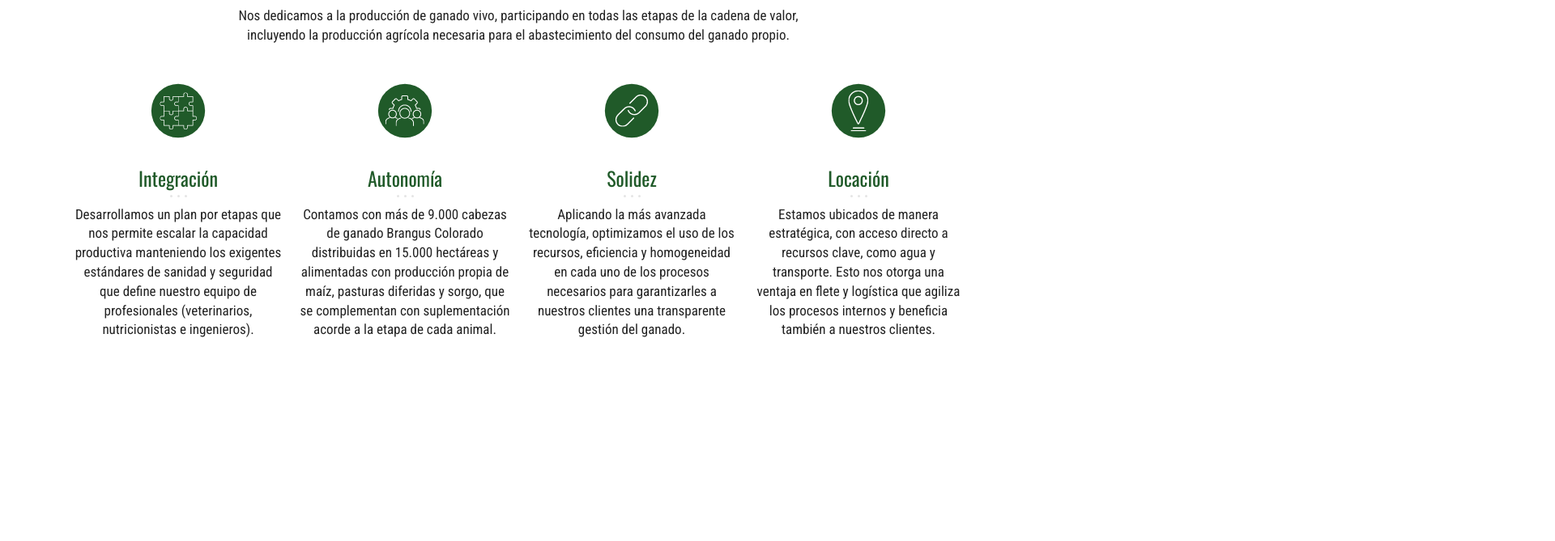
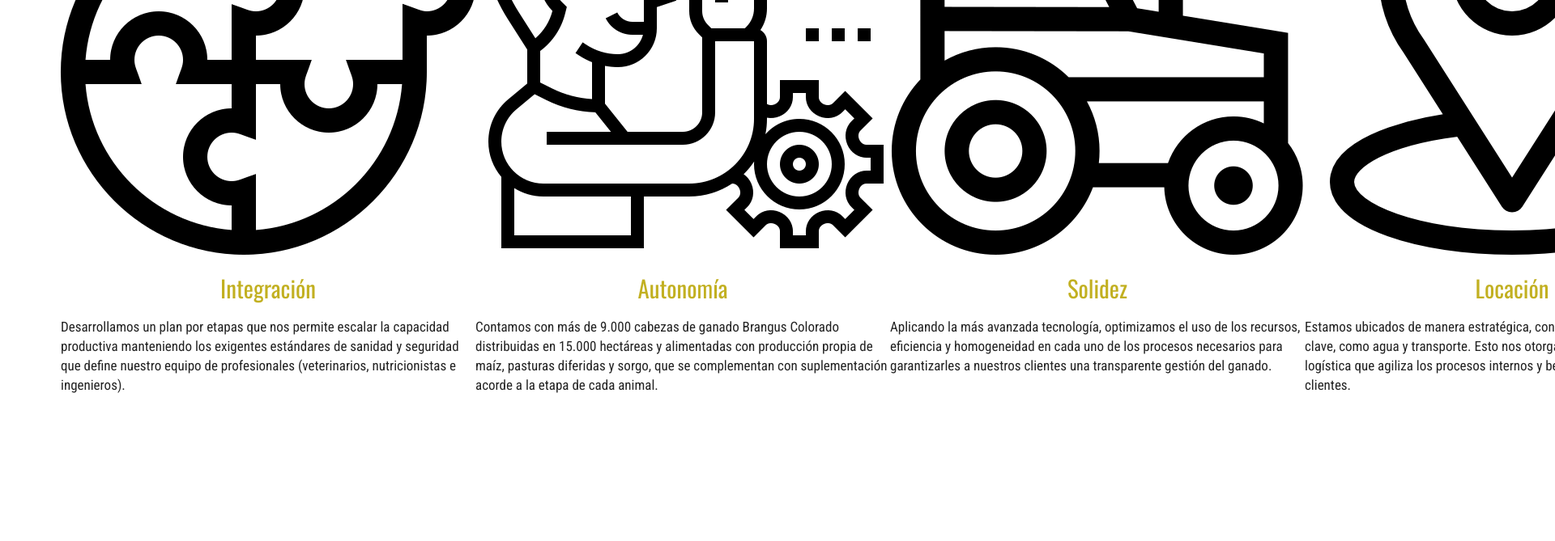
Before and after one commit to matiasmd8610/mateque, a plain HTML site: page produccion.html in a window 1280 px wide. Shown: the part 677-1346 px from the top of the page at 81% size, 1920 px wide, since content can reach past the window. Before the commit the page ends 1293 px from the top, so only its background shows below. Drawn offline with nearby package versions, Linux system fonts and the light colour scheme.

Commit message:
remove pics

```diff
--- a/produccion.html
+++ b/produccion.html
@@ -65,12 +65,12 @@
 
       <section class="home-values">
 
-        <div class="banner-todos">
 
-                <img src="images/banner-4.png" alt="banner-nosotros">
 
-            </div>
+            <div class="banner-todos">
+          <h2 class="secciones section-heading"> PRODUCCIÓN <h2>
 
+                </div>
 
         </div>
 
@@ -85,66 +85,28 @@
                                         <p class="text-center">Nos dedicamos a la producción de ganado vivo, participando en todas las etapas de la cadena de valor, <br>incluyendo la producción agrícola necesaria para el abastecimiento del consumo del ganado propio.</p>
                                         </div>
 
-                                              <div class="container">
-                                                <div class="row row-30">
-                                                  <div class="col-xs-6 col-lg-3 wow fadeInSmall" data-wow-delay=".1s" style="visibility: visible; animation-delay: 0.1s; animation-name: fadeInSmall;">
-                                                    <div class="features-box">
-                                                      <div class="features-box-image">
-                                                        <img src="images/integracion.png" alt="">
-                                                      </div>
-                                                      <h4 class="features-box-title">Integración</h4>
-                                                      <div class="features-box-decor">
-                                                        <div class="features-box-decor-item"></div>
-                                                        <div class="features-box-decor-item"></div>
-                                                        <div class="features-box-decor-item"></div>
-                                                      </div>
-                                                      <p>Desarrollamos un plan por etapas que nos permite escalar la capacidad productiva manteniendo los exigentes estándares de sanidad y seguridad que define nuestro equipo de profesionales (veterinarios, nutricionistas e ingenieros).</p>
+                                        <div class="d-lg-flex justify-content-between">
+                                                    <div class="item-values aos-init aos-animate" data-aos="fade-right" data-aos-duration="1500" data-aos-delay="200">
+                                                      <img class="mt-3 mb-4" src="images/integrity.png" alt="Integración">
+                                                      <h3 class="section-subheading text-center">Integración</h3>
+                                                      <p class="m-0">Desarrollamos un plan por etapas que nos permite escalar la capacidad productiva manteniendo los exigentes estándares de sanidad y seguridad que define nuestro equipo de profesionales (veterinarios, nutricionistas e ingenieros).</p>
+                                                    </div>
+                                                    <div class="item-values aos-init aos-animate" data-aos="fade-up" data-aos-duration="1500" data-aos-delay="400">
+                                                      <img class="mt-3 mb-4" src="images/autonomy.png" alt="Autonomía">
+                                                      <h3 class="section-subheading text-center">Autonomía</h3>
+                                                      <p class="m-0">Contamos con más de 9.000 cabezas de ganado Brangus Colorado distribuidas en 15.000 hectáreas y alimentadas con producción propia de maíz, pasturas diferidas y sorgo, que se complementan con suplementación acorde a la etapa de cada animal.</p>
+                                                    </div>
+                                                    <div class="item-values aos-init aos-animate" data-aos="fade-up" data-aos-duration="1500" data-aos-delay="600">
+                                                      <img class="mt-3 mb-4" src="images/strenght.png" alt="Solidez">
+                                                      <h3 class="section-subheading text-center">Solidez</h3>
+                                                      <p class="m-0">Aplicando la más avanzada tecnología, optimizamos el uso de los recursos, eficiencia y homogeneidad en cada uno de los procesos necesarios para garantizarles a nuestros clientes una transparente gestión del ganado.</p>
+                                                    </div>
+                                                    <div class="item-values aos-init aos-animate" data-aos="fade-left" data-aos-duration="1500" data-aos-delay="800">
+                                                      <img class="mt-3 mb-4" src="images/location.png" alt="Locación">
+                                                      <h3 class="section-subheading text-center">Locación</h3>
+                                                      <p class="m-0">Estamos ubicados de manera estratégica, con acceso directo a recursos clave, como agua y transporte. Esto nos otorga una ventaja en flete y logística que agiliza los procesos internos y beneficia también a nuestros clientes.</p>
                                                     </div>
                                                   </div>
-                                                  <div class="col-xs-6 col-lg-3 wow fadeInSmall" data-wow-delay=".2s" style="visibility: visible; animation-delay: 0.2s; animation-name: fadeInSmall;">
-                                                    <div class="features-box">
-                                                      <div class="features-box-image">
-                                                        <img src="images/Autonomia.png" alt="">
-                                                      </div>
-                                                      <h4 class="features-box-title">Autonomía</h4>
-                                                      <div class="features-box-decor">
-                                                        <div class="features-box-decor-item"></div>
-                                                        <div class="features-box-decor-item"></div>
-                                                        <div class="features-box-decor-item"></div>
-                                                      </div>
-                                                      <p>Contamos con más de 9.000 cabezas de ganado Brangus Colorado distribuidas en 15.000 hectáreas y alimentadas con producción propia de maíz, pasturas diferidas y sorgo, que se complementan con suplementación acorde a la etapa de cada animal.</p>
-                                                    </div>
-                                                  </div>
-                                                  <div class="col-xs-6 col-lg-3 wow fadeInSmall" data-wow-delay=".3s" style="visibility: visible; animation-delay: 0.3s; animation-name: fadeInSmall;">
-                                                    <div class="features-box">
-                                                      <div class="features-box-image">
-                                                        <img src="images/Solidez.png" alt="">
-                                                      </div>
-                                                      <h4 class="features-box-title">Solidez</h4>
-                                                      <div class="features-box-decor">
-                                                        <div class="features-box-decor-item"></div>
-                                                        <div class="features-box-decor-item"></div>
-                                                        <div class="features-box-decor-item"></div>
-                                                      </div>
-                                                      <p>Aplicando la más avanzada tecnología, optimizamos el uso de los recursos, eficiencia y homogeneidad en cada uno de los procesos necesarios para garantizarles a nuestros clientes una transparente gestión del ganado.</p>
-                                                    </div>
-                                                  </div>
-                                                  <div class="col-xs-6 col-lg-3 wow fadeInSmall" data-wow-delay=".4s" style="visibility: visible; animation-delay: 0.4s; animation-name: fadeInSmall;">
-                                                    <div class="features-box">
-                                                      <div class="features-box-image">
-                                                        <img src="images/locacion.png" alt="">
-                                                      </div>
-                                                      <h4 class="features-box-title">Locación</h4>
-                                                      <div class="features-box-decor">
-                                                        <div class="features-box-decor-item"></div>
-                                                        <div class="features-box-decor-item"></div>
-                                                        <div class="features-box-decor-item"></div>
-                                                      </div>
-                                                      <p>Estamos ubicados de manera estratégica, con acceso directo a recursos clave, como agua y transporte. Esto nos otorga una ventaja en flete y logística que agiliza los procesos internos y beneficia también a nuestros clientes.</p>
-                                                    </div>
-                                                  </div>
-                                                </div>
-                                              </div>
                                             </section>
 
                             </div>
--- a/styles/_sections.scss
+++ b/styles/_sections.scss
@@ -221,92 +221,64 @@
 
 .about-us{
 
-.home-values {
-    padding: 80px 0;
+.home-values { padding: 80px 0;}
+
+.banner-todos {
+    margin-top: 20px;
+    background-image: url(../../images/secciones.png);
+    height: 400px;
 }
 
+h2.secciones{color: #fff; text-align: center; font-size: 90px;padding-top: 150px;}
 
 .about_content{margin-right:25px;}
 .about_content > p{font-family: $main-font;line-height:18px;margin-bottom:18px;text-align:justify;}
 
-@media (min-width: 1600px){
-.about_content{margin-right:50px;}
+.section-heading {margin-top: 30px;}
+
+.about_banner {margin-top: 40px;}
+
 }
-
-@media (max-width: 1199px){
-h2{font-size:25px;}
+@media (max-width: 480px){
+.secciones{ font-size: 50px!important;}
+.about_banner img{ max-width: 100%;}
 }
-
-@media (max-width: 767px){
-.about_content > h2{font-size:26px;margin-top:70px;}
-}
-
-.section-heading {
-  margin-top: 30px;
-}
-
-.about_banner{margin-top: 40px;}
-
-.banner-todos {padding-top: 20px;}
+@media (max-width: 900px){
+.home-values { padding:0!important;}
 }
 
 //----------------- PRODUCCION  -----------------/
 
 .produccion{
 
-  .home-values {
-      padding: 80px 0;
+  .home-values { padding: 80px 0;}
+
+  .banner-todos {
+      margin-top: 20px;
+      background-image: url(../../images/secciones.png);
+      height: 400px;
   }
+
+h2.secciones{color: #fff; text-align: center;font-size: 90px;padding-top: 150px;}
+
 .encabezado{padding-bottom: 30px;}
-.banner-todos {padding-top: 20px; }
+p.items{font-size: 14px!important;padding: 0 20px;}
+
 section{display:block;}
-h4{margin-top:0;margin-bottom:0.5rem;}
+
 p{margin-top:0;margin-bottom:1rem;font-family:$main-font;}
 h4{margin-bottom:0.5rem;font-family:$secondary-font;font-weight:400;line-height:1.2;color:#205a29;}
-h4{font-size:24px;}
 
 
-.row{display:flex;flex-wrap:wrap;margin-right:-10px;margin-left:-10px;}
-.col-xs-6,.col-lg-3{position:relative;width:100%;min-height:1px;padding-right:10px;padding-left:10px;}
-@media (min-width: 460px){
-.col-xs-6{flex:0 0 50%;max-width:50%;}
+@media (max-width: 480px){
+.secciones{ font-size: 50px!important;}
 }
-@media (min-width: 992px){
-.col-lg-3{flex:0 0 25%;max-width:25%;}
+@media (max-width: 900px){
+.home-values { padding:0!important;}
+}
+@media (min-width: 1200px){
+h4{font-size:24px;line-height:1.08333;}
 }
 
 
-@media (min-width: 1200px){
-h4{font-size:24px;line-height:1.08333;}
 }
-::selection{background:#DD87A5;color:#ffffff;}
-::-moz-selection{background:#DD87A5;color:#ffffff;}
-.features-box{max-width:280px;margin-left:auto;margin-right:auto;text-align:center;}
-.features-box-decor{line-height:0;font-size:0;}
-.features-box-decor-item{vertical-align:middle;display:inline-block;margin-left:3px;margin-right:3px;width:3px;height:3px;border-radius:50%;background-color:#E5E5E5;}
-* + .features-box-decor{margin-top:6px;}
-.features-box * + h4{margin-top:13px;}
-.features-box * + p{margin-top:10px;}
-@media (min-width: 1200px){
-.features-box * + h4{margin-top:35px;}
-.features-box * + p{margin-top:10px;}
-}
-* + p{margin-top:5px;}
-@media (min-width: 1200px){
-* + p{margin-top:15px;}
-}
-.row-30{margin-bottom:-30px;}
-.row-30:empty{margin-bottom:0;}
-.row-30 > *{margin-bottom:30px;}
-.section-lg{padding:50px 0;}
-.section-lg{padding:75px 0;}
-@media (min-width: 768px){
-.section-lg{padding:85px 0;}
-}
-@media (min-width: 992px){
-.section-lg{padding:100px 0;}
-}
-.bg-default{background-color:#ffffff;}
-.fadeInSmall{-webkit-animation-name:fadeInSmall;animation-name:fadeInSmall;}
-
-}
```
Also changed, not shown: nosotros.html (+2 -3 lines), images/banner-1.png (deleted), images/banner-2.png (deleted), images/banner-3.png (deleted), images/banner-4.png (deleted), images/formosa1.png (deleted), images/nosotros_img.png (added), images/secciones.png (added).
